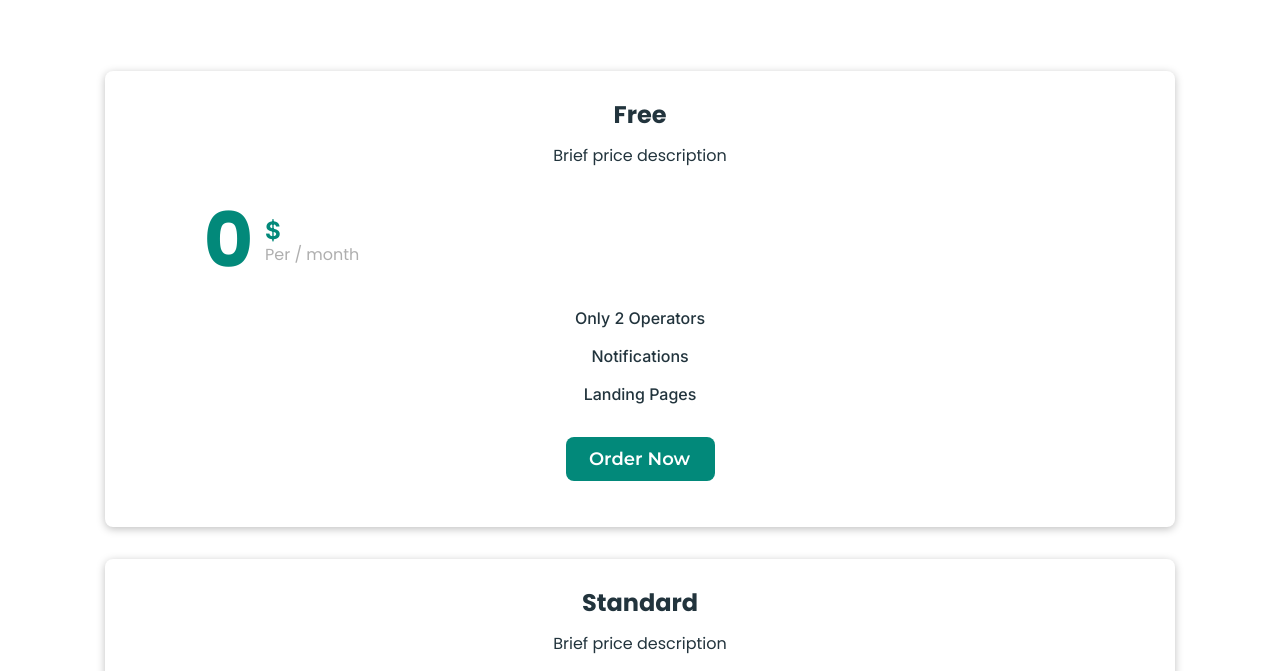
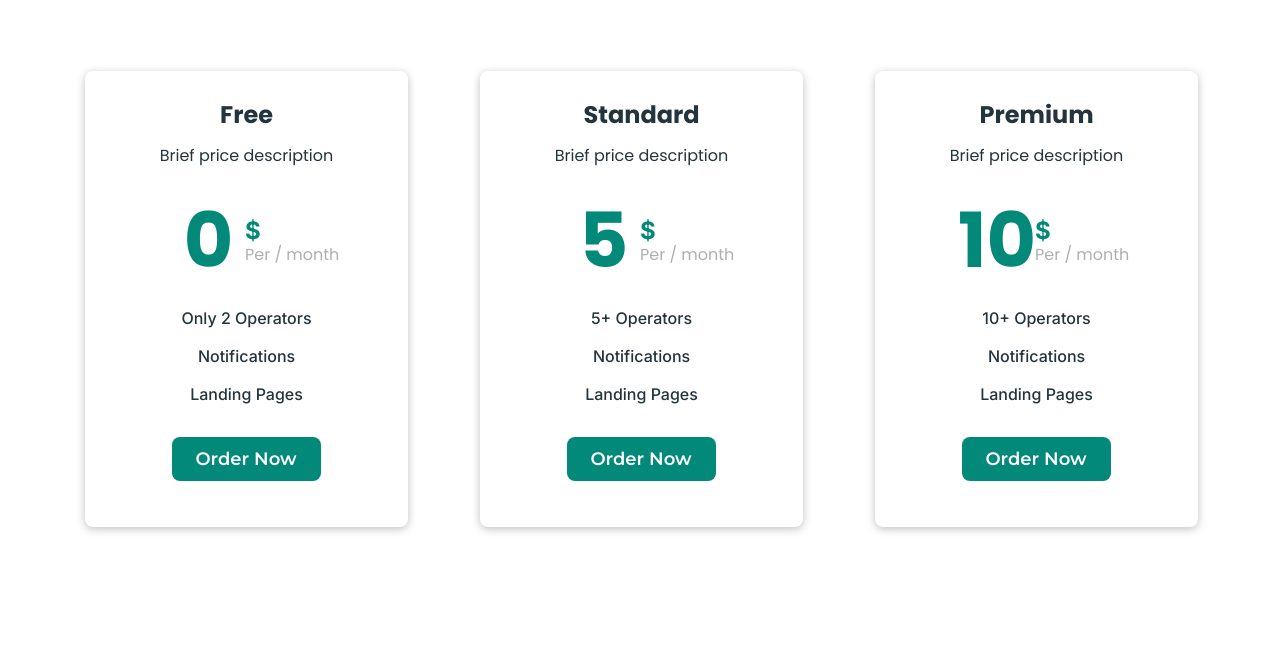
Before and after one commit to Hellwood1/business-promotion-team-project, a website built with Vite: page src/index.html in a window 1280 px wide. Shown: the part 129-800 px from the top of the page. Built offline with nearby package versions, Linux system fonts and the light colour scheme; a web font is replaced by a local one.

Commit message:
зробив ховер і фокус

```diff
--- a/src/css/layout/price-section.css
+++ b/src/css/layout/price-section.css
@@ -18,7 +18,7 @@
     margin-bottom: 74px;
   }
 
-  .price-section-item-container {
+  .price-section-item {
     height: 456px;
     margin-bottom: 32px;
     border-radius: 8px;
@@ -26,16 +26,44 @@
     box-shadow: 0px 2px 8px 0px rgba(0, 0, 0, 0.25);
   }
 
-  /* .price-section-item {
-    height: 456px;
-    margin-bottom: 32px;
-    border-radius: 8px;
-    background: #fff;
-    box-shadow: 0px 2px 8px 0px rgba(0, 0, 0, 0.25);
-  } */
-  .price-section-item-container:hover,
-  .price-section-item-container:focus {
+  .price-section-item:hover,
+  .price-section-item:focus {
     background-color: #02897a;
+  }
+
+  .price-section-item:hover .price-list-title,
+  .price-section-item:focus .price-list-title {
+    color: #fff;
+  }
+
+  .price-section-item:hover .price-section-btn,
+  .price-section-item:focus .price-section-btn {
+    background-color: #fff;
+    color: #02897a;
+  }
+
+  .price-section-item:hover .list-text,
+  .price-section-item:focus .list-text {
+    color: #fff;
+  }
+
+  .price-section-item:hover .price-list-text,
+  .price-section-item:focus .price-list-text {
+    color: #fff;
+  }
+
+  .price-section-item:hover .price-item-number,
+  .price-section-item:focus .price-item-number {
+    color: #fff;
+  }
+
+  .price-section-item:hover .price-item-currency,
+  .price-section-item:focus .price-item-currency {
+    color: #fff;
+  }
+
+  .price-number {
+    margin-right: 7px;
   }
 
   .price-list-title {
@@ -131,13 +159,17 @@
     border: none;
     margin: 0 auto;
   }
-
-  .price-section-btn:hover,
-  .price-section-btn:focus {
-    background-color: #fff;
-    color: #02897a;
-  }
 }
 
 @media screen and (min-width: 1150px) {
+  .page-container {
+    padding-left: 20px;
+    padding-right: 20px;
+  }
+
+  .price-section-list {
+    display: flex;
+    flex-direction: row;
+    gap: 72px;
+  }
 }
--- a/src/partials/price-section.html
+++ b/src/partials/price-section.html
@@ -4,7 +4,6 @@
     <h2 class="price-section-title">Price Table</h2>
     <p class="price-section-text">We offer competitive price</p>
     <ul class="price-section-list">
-      <div class="price-section-item-container">
       <li class="price-section-item">
         <h3 class="price-list-title">Free</h3>
         <p class="price-list-text">Brief price description</p>
@@ -34,7 +33,6 @@
         </div>
         <button class="price-section-btn" type="button">Order Now</button>
       </li>
-      </div>
       <div class="price-section-item-container">
         <li class="price-section-item">
           <h3 class="price-list-title">Standard</h3>
@@ -73,7 +71,7 @@
           <div class="price-wrap">
             <ul>
               <div class="number-wrap">
-                <li class="price-item-number">10</li>
+                <li class="price-item-number price-number">10</li>
               </div>
               <div class="price-container">
                 <li class="price-item-currency">$</li>
@@ -94,8 +92,8 @@
               </li>
             </ul>
           </div>
+          <button class="price-section-btn" type="button">Order Now</button>
         </li>
-        <button class="price-section-btn" type="button">Order Now</button>
       </div>
     </ul>
   </div>
```
Lines whose indentation alone changed are shown as unchanged.
